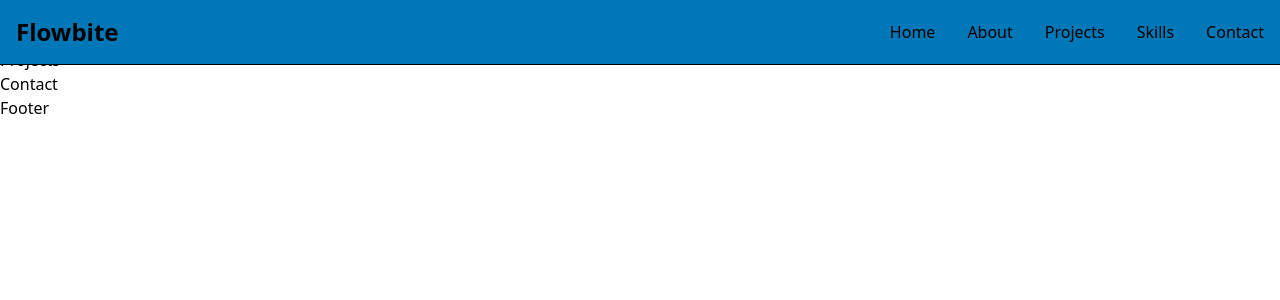
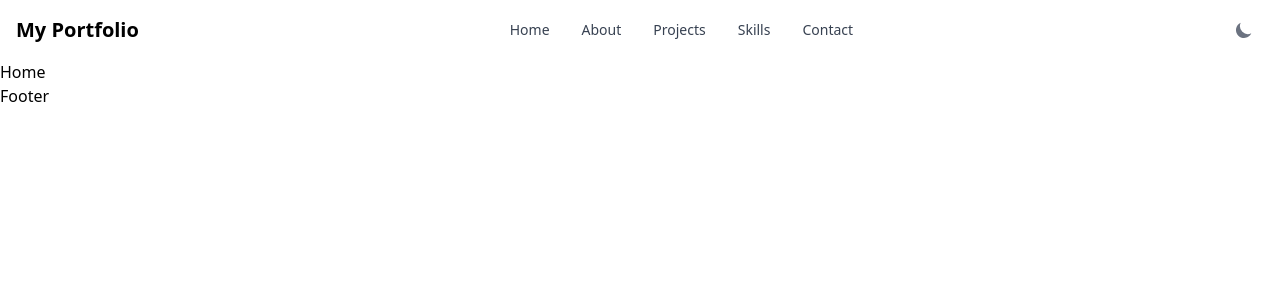
Before and after one commit to GarzaNate/portfolio_v2, a React (Vite) app: page / in a window 1280 px wide. Shown: the top 300 px of the page. Built offline with nearby package versions, Linux system fonts and the light colour scheme.

Commit message:
Updated Navbar and routes

```diff
--- a/package.json
+++ b/package.json
@@ -10,8 +10,10 @@
     "preview": "vite preview"
   },
   "dependencies": {
+    "flowbite-react": "^0.10.1",
     "react": "^18.3.1",
-    "react-dom": "^18.3.1"
+    "react-dom": "^18.3.1",
+    "react-router-dom": "^6.26.2"
   },
   "devDependencies": {
     "@eslint/js": "^9.9.0",
--- a/src/App.jsx
+++ b/src/App.jsx
@@ -1,7 +1,9 @@
-
+import React from "react";
+import { BrowserRouter as Router, Routes, Route } from "react-router-dom";
 import About from "./pages/About";
 import Contact from "./pages/Contact";
-import Navbar from "./components/Navbar";
+import Header from "./components/Header";
+import Home from "./pages/Home";
 import Projects from "./pages/Projects";
 import Skills from "./pages/Skills";
 import Footer from "./components/Footer";
@@ -9,12 +11,17 @@ import Footer from "./components/Footer";
 function App() {
   return (
     <div>
-      <Navbar />
-      <About />
-      <Skills />
-      <Projects />
-      <Contact />
-      <Footer />
+      <Router>
+        <Header />
+        <Routes>
+          <Route path="/" element={<Home />} />
+          <Route path="/about" element={<About />} />
+          <Route path="/projects" element={<Projects />} />
+          <Route path="/skills" element={<Skills />} />
+          <Route path="/contact" element={<Contact />} />
+        </Routes>
+        <Footer />
+      </Router>
     </div>
   );
 }
--- /dev/null
+++ b/src/components/Header.jsx
@@ -0,0 +1,79 @@
+import React, { useState } from "react";
+import { Navbar, DarkThemeToggle } from "flowbite-react";
+import { Link } from "react-router-dom";
+
+const Header = () => {
+  const [menuOpen, setMenuOpen] = useState(false);
+
+  const toggleMenu = () => {
+    setMenuOpen(!menuOpen);
+  };
+
+  return (
+    <div>
+      <Navbar fluid>
+        <Navbar.Brand as={Link} to="/">
+          <span className="self-center text-xl font-semibold whitespace-nowrap text-primary-text dark:text-dark-text">
+            My Portfolio
+          </span>
+        </Navbar.Brand>
+        <div className="flex md:order-2">
+          <DarkThemeToggle />
+          <button
+            onClick={toggleMenu}
+            className="ml-2 inline-flex items-center p-2 text-sm text-gray-500 rounded-lg md:hidden hover:bg-gray-100 dark:text-gray-400 dark:hover:bg-gray-700"
+          >
+            <svg
+              className="w-6 h-6"
+              fill="none"
+              stroke="currentColor"
+              viewBox="0 0 24 24"
+              xmlns="http://www.w3.org/2000/svg"
+            >
+              <path
+                strokeLinecap="round"
+                strokeLinejoin="round"
+                strokeWidth="2"
+                d="M4 6h16M4 12h16m-7 6h7"
+              />
+            </svg>
+          </button>
+        </div>
+        <Navbar.Collapse className={menuOpen ? "block" : "hidden md:flex"}>
+          <Link
+            to="/"
+            className="text-gray-700 dark:text-white hover:text-blue-500"
+          >
+            Home
+          </Link>
+          <Link
+            to="/about"
+            className="text-gray-700 dark:text-white hover:text-blue-500"
+          >
+            About
+          </Link>
+          <Link
+            to="/projects"
+            className="text-gray-700 dark:text-white hover:text-blue-500"
+          >
+            Projects
+          </Link>
+          <Link
+            to="/skills"
+            className="text-gray-700 dark:text-white hover:text-blue-500"
+          >
+            Skills
+          </Link>
+          <Link
+            to="/contact"
+            className="text-gray-700 dark:text-white hover:text-blue-500"
+          >
+            Contact
+          </Link>
+        </Navbar.Collapse>
+      </Navbar>
+    </div>
+  );
+};
+
+export default Header;
--- a/src/components/Navbar.jsx
+++ /dev/null
@@ -1,72 +0,0 @@
-import React from "react";
-
-const Navbar = () => {
-  return (
-    <div>
-      <nav class="bg-light-primary dark:bg-dark-primary fixed w-full z-20 top-0 start-0 border-b border-gray-200 dark:border-gray-600">
-        <div class="max-w-screen-xl flex flex-wrap items-center justify-between mx-auto p-4">
-          <a
-            href="https://flowbite.com/"
-            class="flex items-center space-x-3 rtl:space-x-reverse"
-          >
-            {/* <img src="https://flowbite.com/docs/images/logo.svg" class="h-8" alt="Flowbite Logo"> */}
-            <span class="self-center text-2xl font-semibold whitespace-nowrap dark:text-white">
-              Flowbite
-            </span>
-          </a>
-
-          <div
-            class="items-center justify-between hidden w-full md:flex md:w-auto md:order-1"
-            id="navbar-sticky"
-          >
-            <ul class="flex flex-col p-4 md:p-0 mt-4 font-medium border border-gray-100 rounded-lg bg-gray-50 md:space-x-8 rtl:space-x-reverse md:flex-row md:mt-0 md:border-0 md:bg-white dark:bg-gray-800 md:dark:bg-gray-900 dark:border-gray-700">
-              <li>
-                <a
-                  href="#"
-                  class="block py-2 px-3 text-white bg-blue-700 rounded md:bg-transparent md:text-blue-700 md:p-0 md:dark:text-blue-500"
-                  aria-current="page"
-                >
-                  Home
-                </a>
-              </li>
-              <li>
-                <a
-                  href="#"
-                  class="block py-2 px-3 text-gray-900 rounded hover:bg-gray-100 md:hover:bg-transparent md:hover:text-blue-700 md:p-0 md:dark:hover:text-blue-500 dark:text-white dark:hover:bg-gray-700 dark:hover:text-white md:dark:hover:bg-transparent dark:border-gray-700"
-                >
-                  About
-                </a>
-              </li>
-              <li>
-                <a
-                  href="#"
-                  class="block py-2 px-3 text-gray-900 rounded hover:bg-gray-100 md:hover:bg-transparent md:hover:text-blue-700 md:p-0 md:dark:hover:text-blue-500 dark:text-white dark:hover:bg-gray-700 dark:hover:text-white md:dark:hover:bg-transparent dark:border-gray-700"
-                >
-                  Projects
-                </a>
-              </li>
-              <li>
-                <a
-                  href="#"
-                  class="block py-2 px-3 text-primary-text rounded hover:bg-gray-100 md:hover:bg-transparent md:hover:text-blue-700 md:p-0 md:dark:hover:text-blue-500 dark:text-white dark:hover:bg-gray-700 dark:hover:text-white md:dark:hover:bg-transparent dark:border-gray-700"
-                >
-                  Skills
-                </a>
-              </li>
-              <li>
-                <a
-                  href="#"
-                  class="block py-2 px-3 text-gray-900 rounded hover:bg-gray-100 md:hover:bg-transparent md:hover:text-blue-700 md:p-0 md:dark:hover:text-blue-500 dark:text-white dark:hover:bg-gray-700 dark:hover:text-white md:dark:hover:bg-transparent dark:border-gray-700"
-                >
-                  Contact
-                </a>
-              </li>
-            </ul>
-          </div>
-        </div>
-      </nav>
-    </div>
-  );
-};
-
-export default Navbar;
--- a/tailwind.config.js
+++ b/tailwind.config.js
@@ -1,8 +1,10 @@
+const flowbite = require("flowbite-react/tailwind");
 /** @type {import('tailwindcss').Config} */
 export default {
   content: [
     "./index.html",
     "./src/**/*.{js,ts,jsx,tsx}",
+    flowbite.content(),
   ],
   theme: {
     colors: {
@@ -23,5 +25,5 @@ export default {
     },
     extend: {},
   },
-  plugins: [],
+  plugins: [ flowbite.plugin() ],
 }
```
Also changed, not shown: 1 other file (tests, documents, lock files or other folders).
